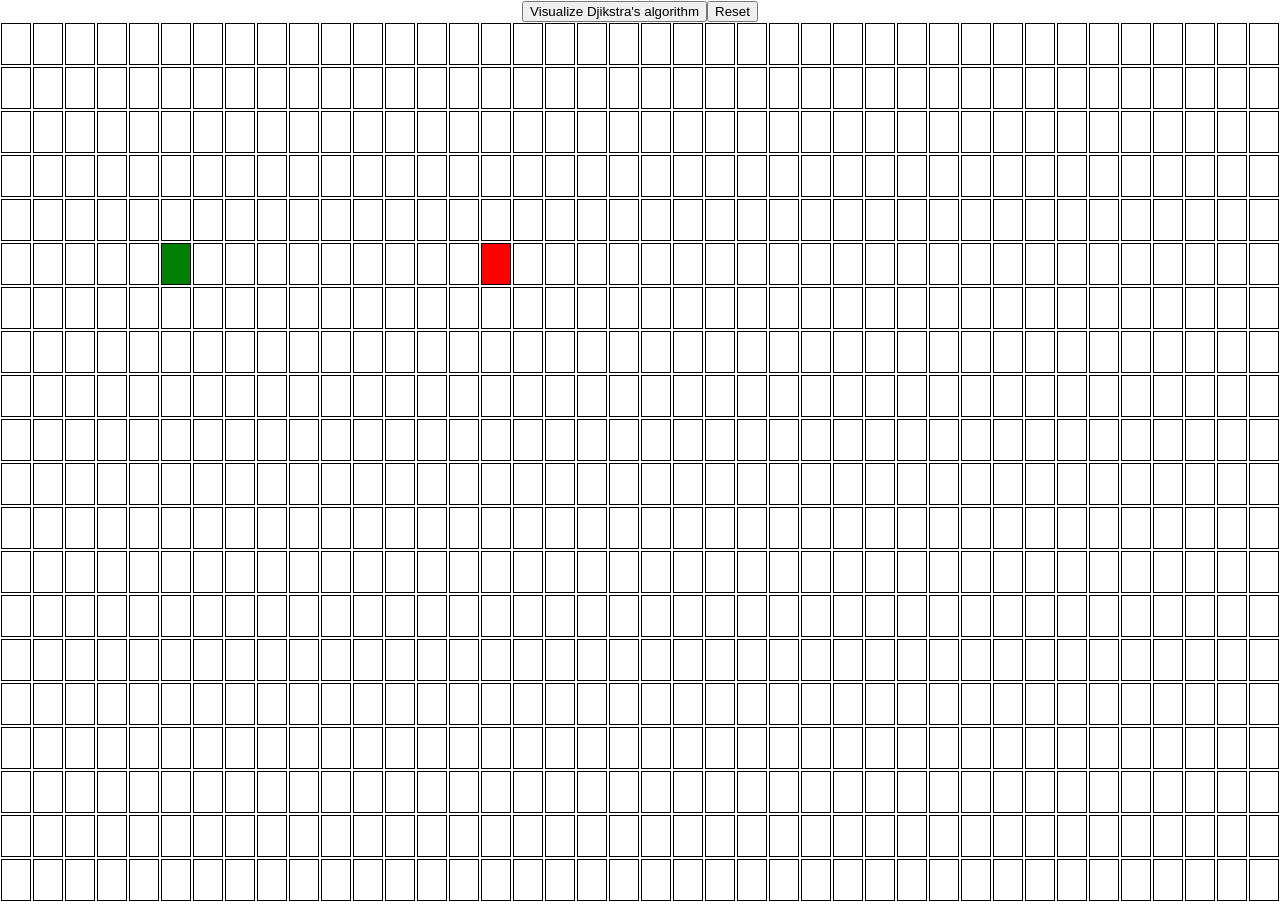
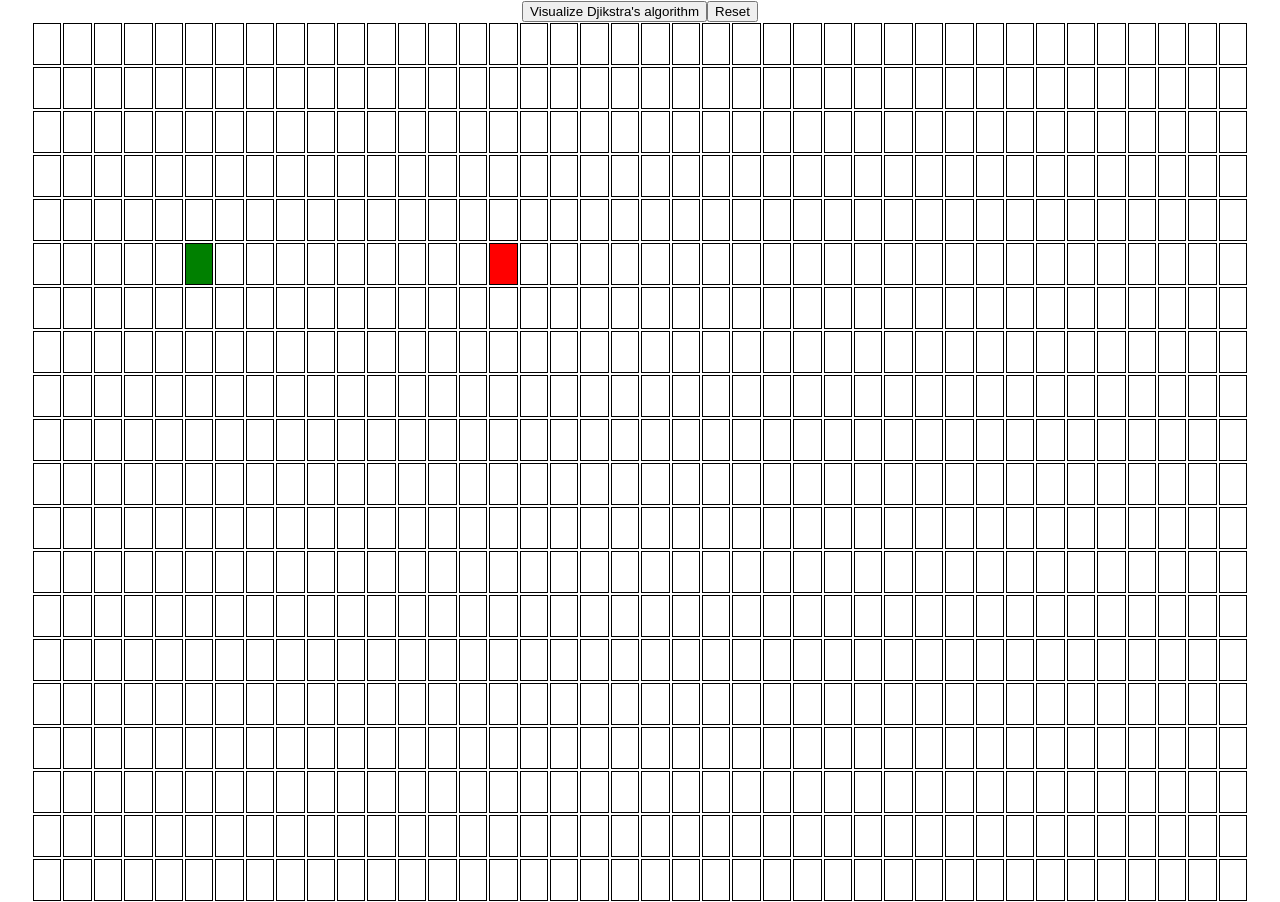
Before and after one commit to JeFaisLeCafe/pathfinder, a React (Create React App) app: page / in a window 1280 px wide. Built offline with nearby package versions, Linux system fonts and the light colour scheme.

Commit message:
ready for Arnaud inspection

```diff
--- a/src/App.js
+++ b/src/App.js
@@ -1,5 +1,4 @@
 import React from "react";
-import logo from "./logo.svg";
 import "./App.css";
 import PathfindingVisualizer from "./PathfindingVisualizer/PathfindingVisualizer";
 
--- a/src/PathfindingVisualizer/Node/Node.jsx
+++ b/src/PathfindingVisualizer/Node/Node.jsx
@@ -1,4 +1,4 @@
-import React, {useState} from "react";
+import React from "react";
 import styled from "styled-components";
 
 const NodeContainer = styled.div`
@@ -6,7 +6,7 @@ const NodeContainer = styled.div`
   height: 40px;
   border: solid 1px black;
   margin: 1px;
-  background-color: ${props =>
+  background-color: ${(props) =>
     props.isStart
       ? "green"
       : props.isFinish
@@ -19,7 +19,7 @@ const NodeContainer = styled.div`
       ? "grey"
       : "white"};
   transition: 0.4s easy-in-out;
-  animation-name: ${props =>
+  animation-name: ${(props) =>
     props.isVisited ? "visitedAnimation" : props.isWall ? "" : ""};
   animation-duration: 1s;
   animation-timing-function: ease-out;
@@ -31,8 +31,5 @@ const NodeContainer = styled.div`
 `;
 
 export default function Node(props) {
-  // Déclaration d'une nouvelle variable d'état, que l'on appellera “count”
-  const [count, setCount] = useState(0);
-
   return <NodeContainer {...props}></NodeContainer>;
 }
--- a/src/PathfindingVisualizer/PathfindingVisualizer.jsx
+++ b/src/PathfindingVisualizer/PathfindingVisualizer.jsx
@@ -1,4 +1,4 @@
-import React, {useState, useEffect, Component} from "react";
+import React from "react";
 import Node from "./Node/Node";
 import styled from "styled-components";
 import {djikstra, getNodesInShortestPathOrder} from "../algorithms/djikstra";
@@ -9,8 +9,12 @@ const Row = styled.div`
 `;
 const Container = styled.div`
   width: 100%;
-  margin: auto;
-  display: block;
+  display: flex;
+  justify-content: center;
+  align-items: center;
+`;
+const Content = styled.div`
+  max-width: 95vw;
 `;
 const START_NODE_COL = 5;
 const START_NODE_ROW = 5;
@@ -68,6 +72,9 @@ export default class PathfindingVisualizer extends React.Component {
         }
         let node = grid[i][j];
         node.isVisited = false;
+        if (i < 1 && j < 5) {
+          console.log("actual node", node);
+        }
         grid[i][j] = node;
         if (i < 1 && j < 5) {
           console.log("after node", grid[i][j]);
@@ -177,6 +184,7 @@ export default class PathfindingVisualizer extends React.Component {
   render() {
     return (
       <Container>
+        <Content>
           <button onClick={this.visualizeDjikstra}>
             Visualize Djikstra's algorithm
           </button>
@@ -198,6 +206,7 @@ export default class PathfindingVisualizer extends React.Component {
               </Row>
             );
           })}
+        </Content>
       </Container>
     );
   }
```
Lines whose indentation alone changed are shown as unchanged.
